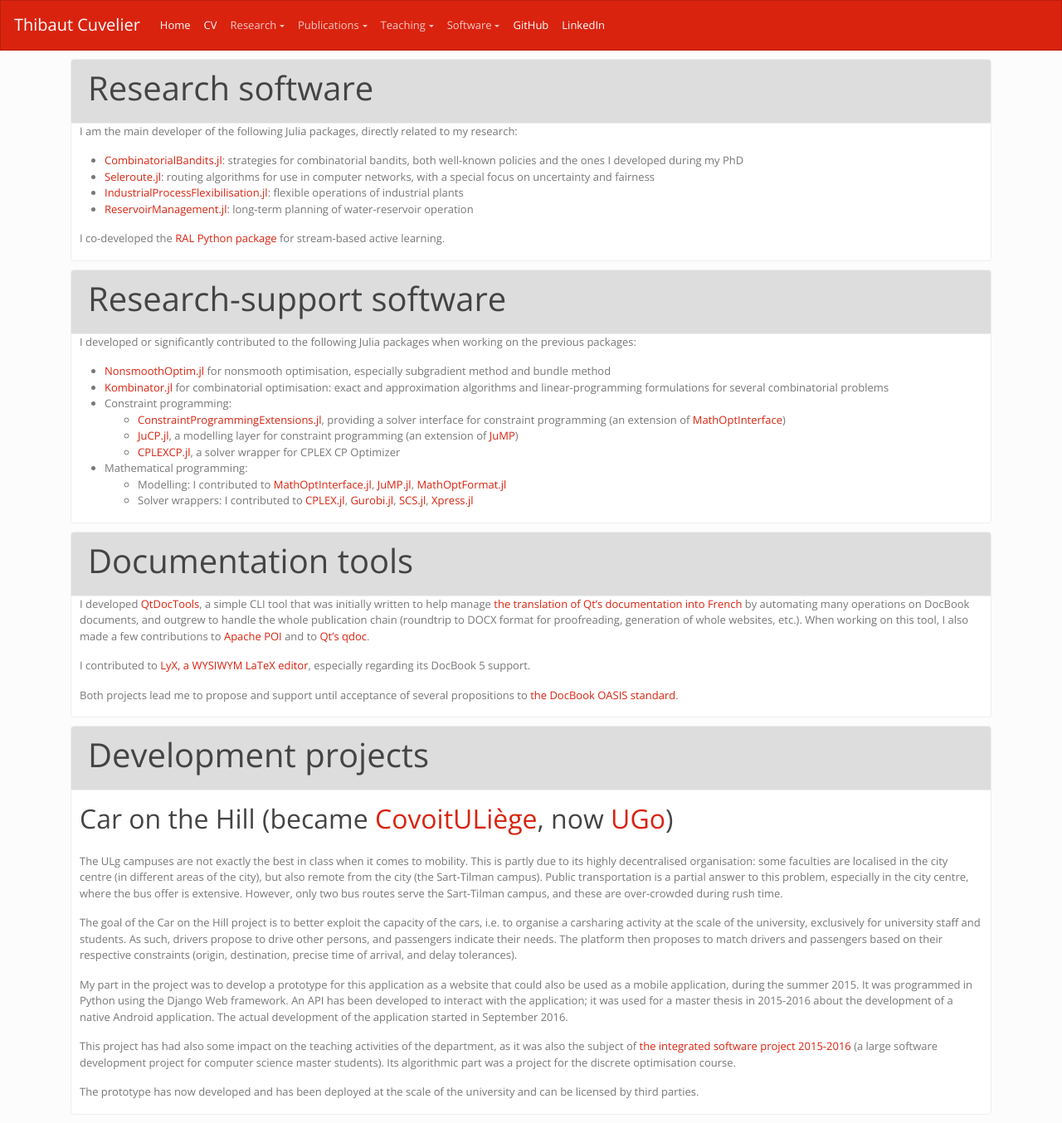
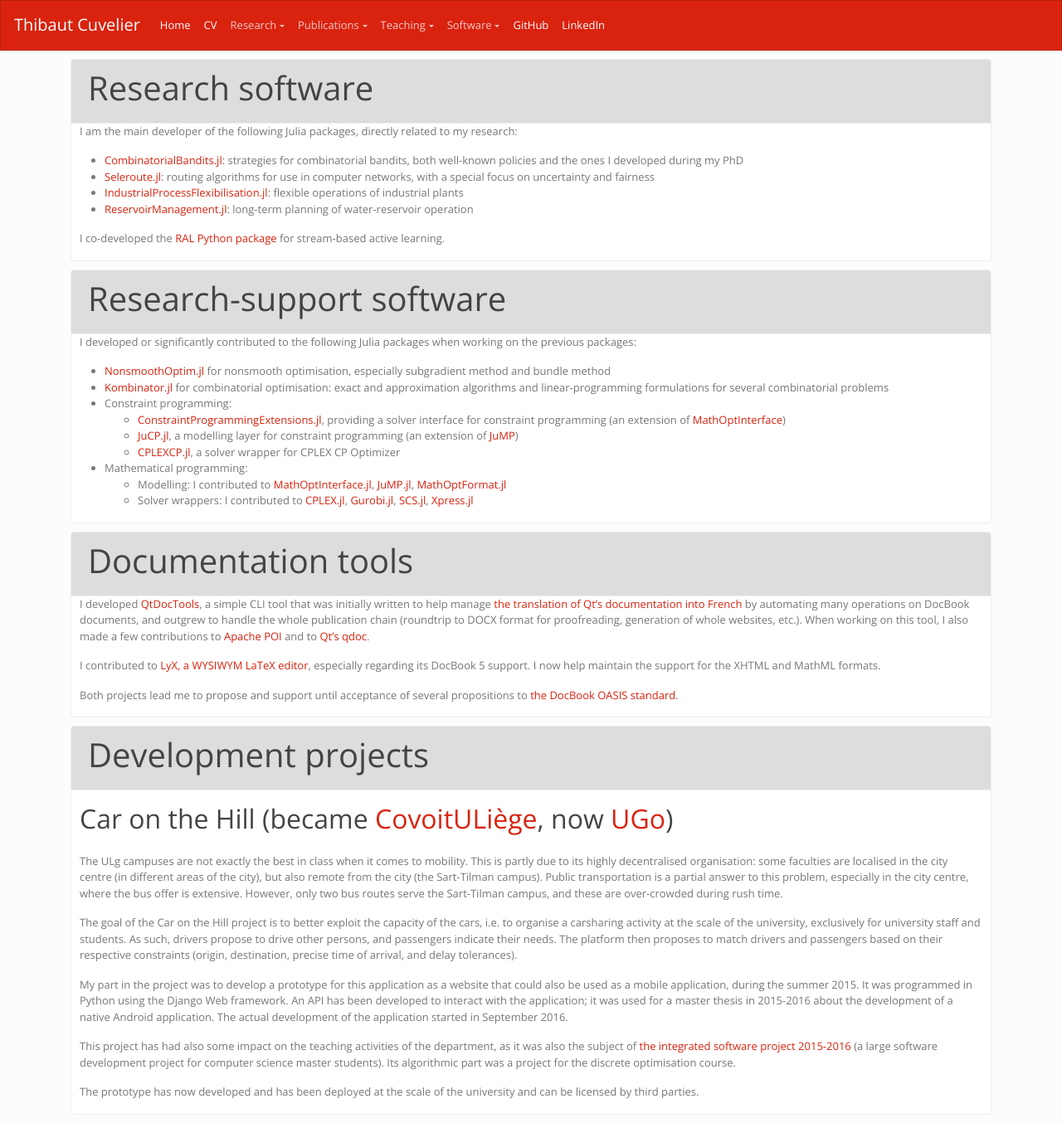
Before and after one commit to dourouc05/dourouc05.github.io, a Jekyll site: the page built from software.md, in a window 1280 px wide. Shown: the whole page at 83% size. Built offline with Jekyll 4.4.1, drawn with Linux system fonts in a browser that asks for light colours; a script that is not in the unit is left out.

Commit message:
Update software.md

```diff
--- a/software.md
+++ b/software.md
@@ -35,7 +35,7 @@ I developed or significantly contributed to the following Julia packages when wo
 
 I developed [QtDocTools](https://github.com/dourouc05/QtDocTools/), a simple CLI tool that was initially written to help manage [the translation of Qt’s documentation into French](https://qt.developpez.com/doc/) by automating many operations on DocBook documents, and outgrew to handle the whole publication chain (roundtrip to DOCX format for proofreading, generation of whole websites, etc.). When working on this tool, I also made a few contributions to [Apache POI](https://github.com/apache/poi) and to [Qt's qdoc](https://www.qt.io/).
 
-I contributed to [LyX, a WYSIWYM LaTeX editor](https://www.lyx.org/), especially regarding its DocBook 5 support.
+I contributed to [LyX, a WYSIWYM LaTeX editor](https://www.lyx.org/), especially regarding its DocBook 5 support. I now help maintain the support for the XHTML and MathML formats.
 
 Both projects lead me to propose and support until acceptance of several propositions to [the DocBook OASIS standard](https://github.com/docbook/docbook).
 
```
